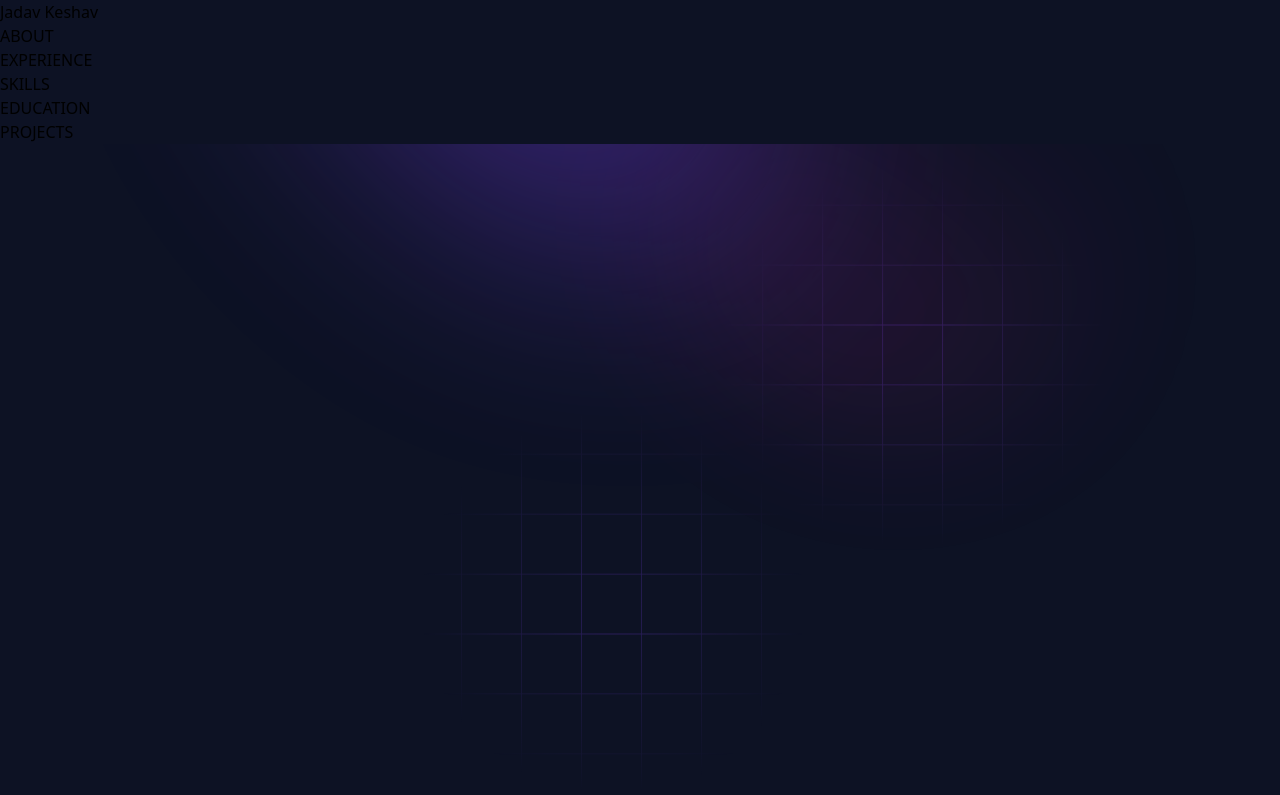
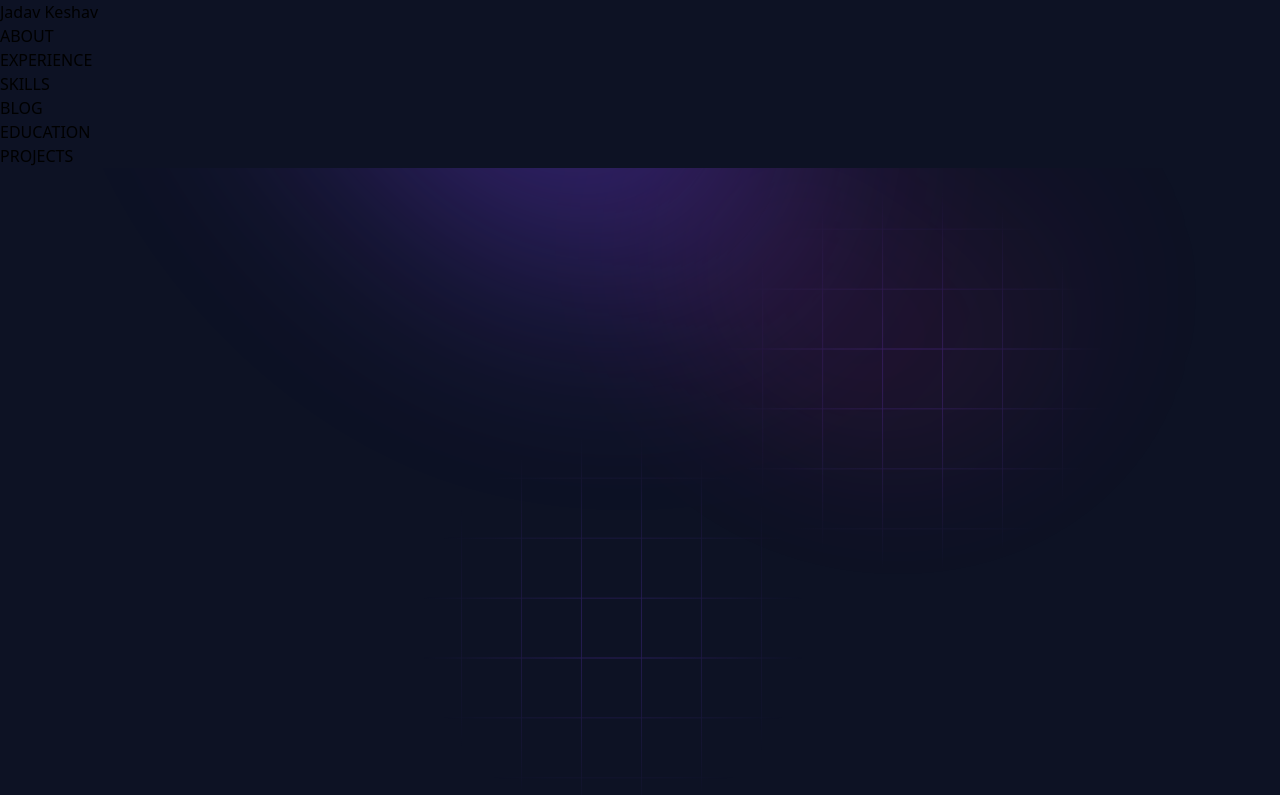
Before and after one commit to jadavkeshav/Portfolio, a React (Vite) app in the folder portfolio/: page / in a window 1280 px wide. Shown: the top 795 px of the page. Built offline with nearby package versions, Linux system fonts and the light colour scheme; no server answers.

Commit message:
Added Blog

```diff
--- a/portfolio/src/components/NavBar.jsx
+++ b/portfolio/src/components/NavBar.jsx
@@ -29,6 +29,11 @@ export default function NavBar() {
 						</Link>
 					</li>
 					<li>
+						<Link className="block px-4 py-2 no-underline outline-none hover:no-underline" to="https://blog.jadavkeshav.tech/">
+							<div className="text-sm text-white transition-colors duration-300 hover:text-pink-600">BLOG</div>
+						</Link>
+					</li>
+					<li>
 						<Link className="block px-4 py-2 no-underline outline-none hover:no-underline" to="/#education">
 							<div className="text-sm text-white transition-colors duration-300 hover:text-pink-600">EDUCATION</div>
 						</Link>
```
